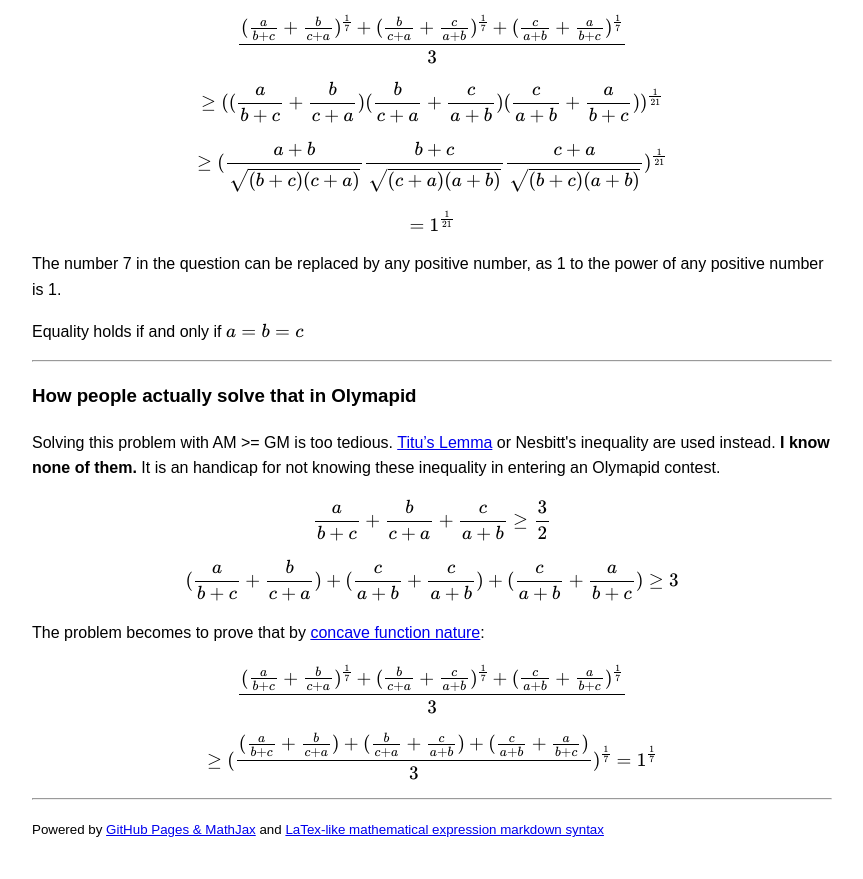
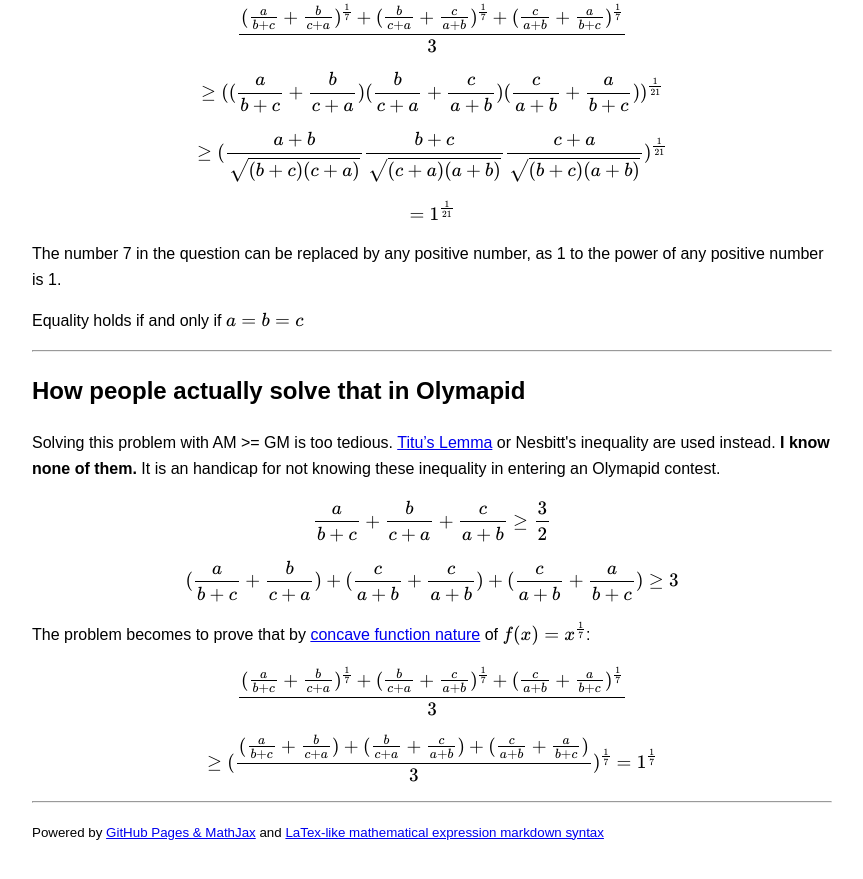
Before and after one commit to tinhomak/tinhomak.github.io, a Jekyll site: the page docs/math/solve_an_2020_irish_math_olymapid_question.html, which Jekyll copies as it is, in a window 1280 px wide and 900 px high, scrolled down 1803 px. Shown: the top 879 px of the window, without its empty margins (208-1071 px from the left). Built offline with Jekyll 4.4.1, drawn with Linux system fonts in a browser that asks for light colours.

Commit message:
Update solve_an_2020_irish_math_olymapid_question.html

```diff
--- a/docs/math/solve_an_2020_irish_math_olymapid_question.html
+++ b/docs/math/solve_an_2020_irish_math_olymapid_question.html
@@ -50,7 +50,7 @@ $$(\frac{a}{b+c} + \frac{b}{c+a}) ^ \frac{1}{7} + (\frac{b}{c+a} + \frac{c}{a+b}
     <p>But it is equal now. The denominator is:</p>
     <p>$$ \sqrt{(b+c)(c+a)} \sqrt{(c+a)(a+b)} \sqrt{(b+c)(a+b)} = (a+b)(b+c)(c+a) $$</p>
 
-    <h2>Summary</h2>
+    <h3>Summary</h3>
     <p>The whole proof is:</p>
     <p>
         $$ \frac{ (\frac{a}{b+c} + \frac{b}{c+a}) ^ \frac{1}{7} + (\frac{b}{c+a} + \frac{c}{a+b}) ^ \frac{1}{7} + (\frac{c}{a+b} + \frac{a}{b+c}) ^ \frac{1}{7} }{3} $$
@@ -61,14 +61,14 @@ $$(\frac{a}{b+c} + \frac{b}{c+a}) ^ \frac{1}{7} + (\frac{b}{c+a} + \frac{c}{a+b}
     <p>The number 7 in the question can be replaced by any positive number, as 1 to the power of any positive number is 1.</p>
     <p>Equality holds if and only if \(a=b=c\)</p>
     <hr/>
-    <h3>How people actually solve that in Olymapid</h3>
+    <h2>How people actually solve that in Olymapid</h2>
     <p>Solving this problem with AM >= GM is too tedious. <a href="https://en.wikipedia.org/wiki/Titu%27s_lemma">Titu’s Lemma</a> or Nesbitt's inequality are used instead.
         <b>I know none of them.</b> It is an handicap for not knowing these inequality in entering an Olymapid contest.</p>
     <p>
         $$ \frac{a}{b+c} + \frac{b}{c+a} + \frac{c}{a+b} \geq \frac{3}{2} $$
         $$ (\frac{a}{b+c} + \frac{b}{c+a}) + (\frac{c}{a+b} + \frac{c}{a+b}) + ( \frac{c}{a+b} + \frac{a}{b+c}) \geq 3 $$
     </p>
-    <p>The problem becomes to prove that by <a href="https://en.wikipedia.org/wiki/Concave_function">concave function nature</a>:</p>
+    <p>The problem becomes to prove that by <a href="https://en.wikipedia.org/wiki/Concave_function">concave function nature</a> of \( f(x)= x ^ \frac{1}{7} \):</p>
         $$ \frac{ (\frac{a}{b+c} + \frac{b}{c+a}) ^ \frac{1}{7} + (\frac{b}{c+a} + \frac{c}{a+b}) ^ \frac{1}{7} + (\frac{c}{a+b} + \frac{a}{b+c}) ^ \frac{1}{7} }{3} $$
         $$ \geq (\frac{(\frac{a}{b+c} + \frac{b}{c+a}) + (\frac{b}{c+a} + \frac{c}{a+b}) + (\frac{c}{a+b} + \frac{a}{b+c})}{3}) ^ \frac{1}{7} = 1 ^ \frac{1}{7} $$
     <p></p>
```
